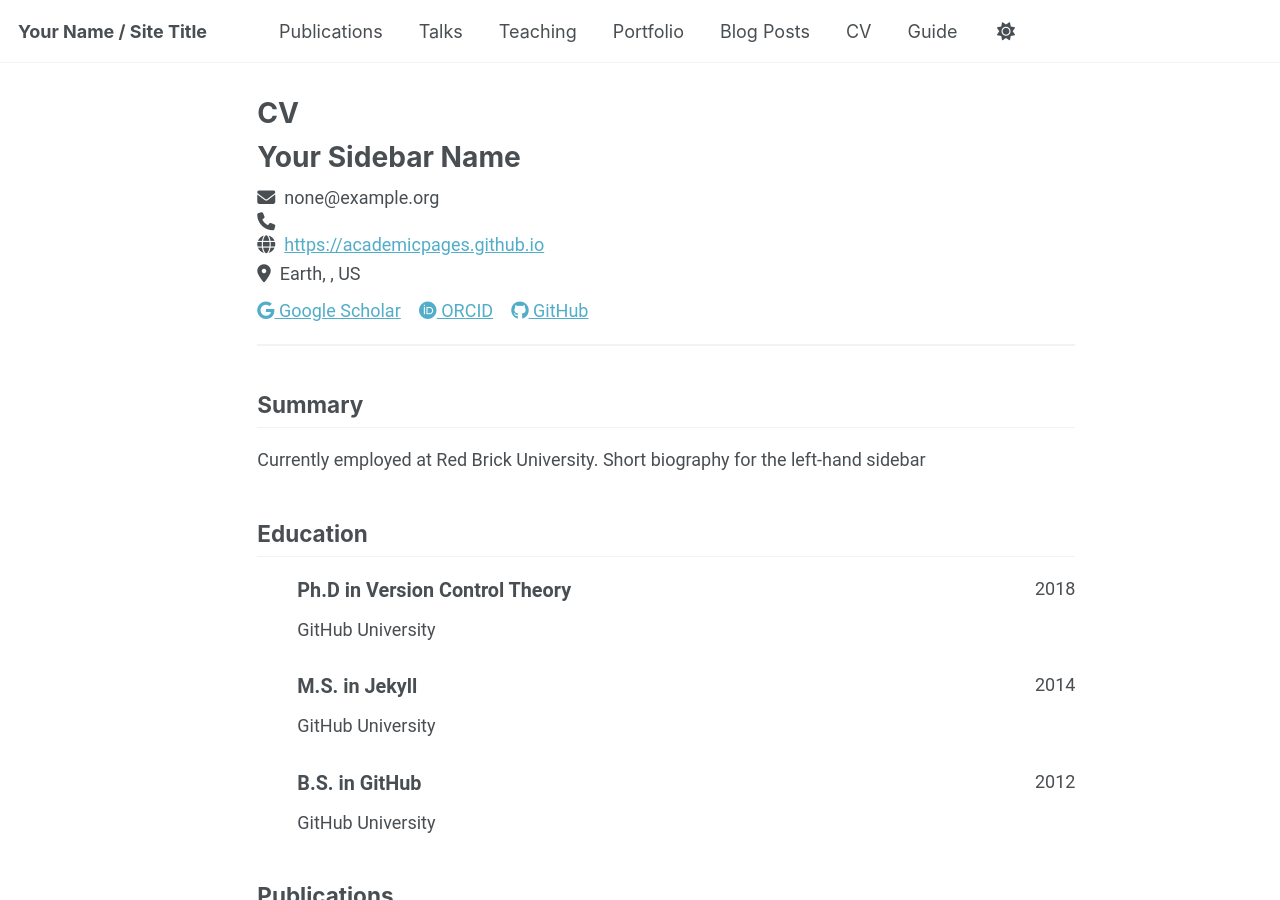
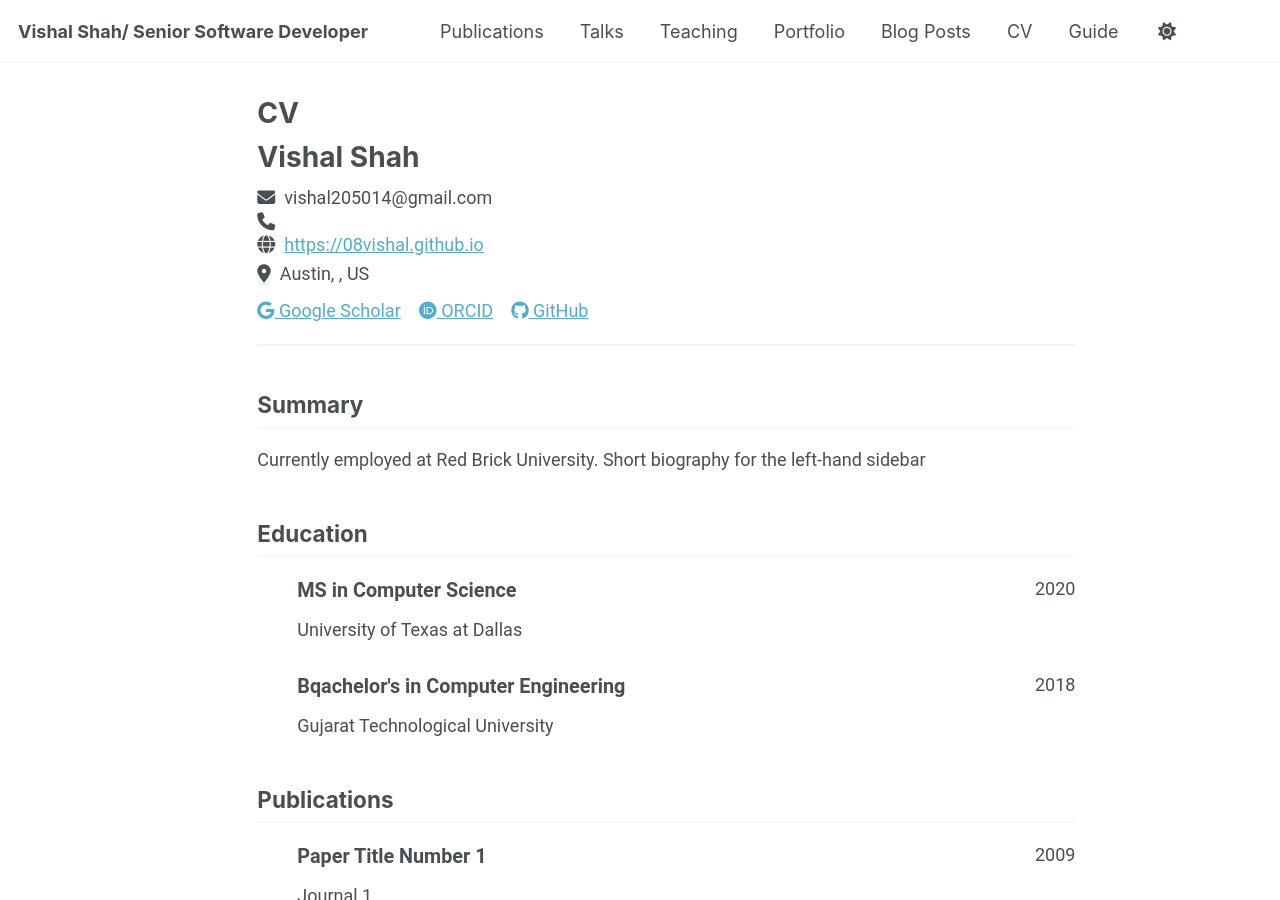
Before and after one commit to 08vishal/08vishal.github.io, a Jekyll site: the page built from _pages/cv-json.md, in a window 1280 px wide and 900 px high. Built offline with Jekyll 4.4.1, drawn with Linux system fonts in a browser that asks for light colours; a script bundle is joined from its source files by our own code; library files that are not in the unit come from our copies; some of the changed text lies outside the part shown.

Commit message:
initial changes

```diff
--- a/_config.yml
+++ b/_config.yml
@@ -9,11 +9,11 @@
 # Basic Site Settings
 locale                   : "en-US"
 site_theme               : "default" # Currently available options are "default", "air"
-title                    : "Your Name / Site Title"
+title                    : "Vishal Shah/ Senior Software Developer"
 title_separator          : "-"
-name                     : &name "Your Name"
-description              : &description "Your Name's academic portfolio"   # Update this with a general description of your site, this is the default if not overridden by a page
-url                      : https://academicpages.github.io # The base hostname & protocol for your site e.g. "https://[your GitHub username].github.io",
+name                     : &name "Vishal Shah"
+description              : &description "Vishal Shah's academic portfolio"   # Update this with a general description of your site, this is the default if not overridden by a page
+url                      : https://08vishal.github.io # The base hostname & protocol for your site e.g. "https://[your GitHub username].github.io",
                                                            # or if you already have some other page hosted on Github then use "https://[your GitHub username].github.io/[Your Repo Name]"
 baseurl                  : "" # the subpath of your site, e.g. "/blog"
 repository               : "academicpages/academicpages.github.io"
@@ -24,13 +24,13 @@
 author:
   # Biographic information
   avatar           : "profile.png"
-  name             : "Your Sidebar Name"
+  name             : "Vishal Shah"
   pronouns         : # example: "she/her"
   bio              : "Short biography for the left-hand sidebar"
   location         : "Earth"
-  employer         : "Red Brick University"
+  employer         : "University of Texas at Dallas"
   uri              : # URL
-  email            : "none@example.org"
+  email            : "vishal205014@gmail.com"
 
   # Academic websites
   academia         : # URL
--- a/_data/cv.json
+++ b/_data/cv.json
@@ -1,14 +1,14 @@
 {
   "basics": {
-    "name": "Your Sidebar Name",
-    "email": "none@example.org",
+    "name": "Vishal Shah",
+    "email": "vishal205014@gmail.com",
     "phone": "",
-    "website": "https://academicpages.github.io",
+    "website": "https://08vishal.github.io",
     "summary": "Currently employed at Red Brick University. Short biography for the left-hand sidebar",
     "location": {
-      "address": "",
-      "postalCode": "",
-      "city": "Earth",
+      "address": "Austin, TX",
+      "postalCode": "78727",
+      "city": "Austin",
       "countryCode": "US",
       "region": ""
     },
@@ -33,29 +33,20 @@
   "work": [],
   "education": [
     {
-      "institution": "GitHub University",
-      "area": "Ph.D in Version Control Theory",
+      "institution": "University of Texas at Dallas",
+      "area": "MS in Computer Science",
       "studyType": "",
-      "startDate": "",
-      "endDate": "2018",
+      "startDate": "2018",
+      "endDate": "2020",
       "gpa": null,
       "courses": []
     },
     {
-      "institution": "GitHub University",
-      "area": "M.S. in Jekyll",
+      "institution": "Gujarat Technological University",
+      "area": "Bqachelor's in Computer Engineering",
       "studyType": "",
-      "startDate": "",
-      "endDate": "2014",
-      "gpa": null,
-      "courses": []
-    },
-    {
-      "institution": "GitHub University",
-      "area": "B.S. in GitHub",
-      "studyType": "",
-      "startDate": "",
-      "endDate": "2012",
+      "startDate": "2010",
+      "endDate": "2018",
       "gpa": null,
       "courses": []
     }
```
